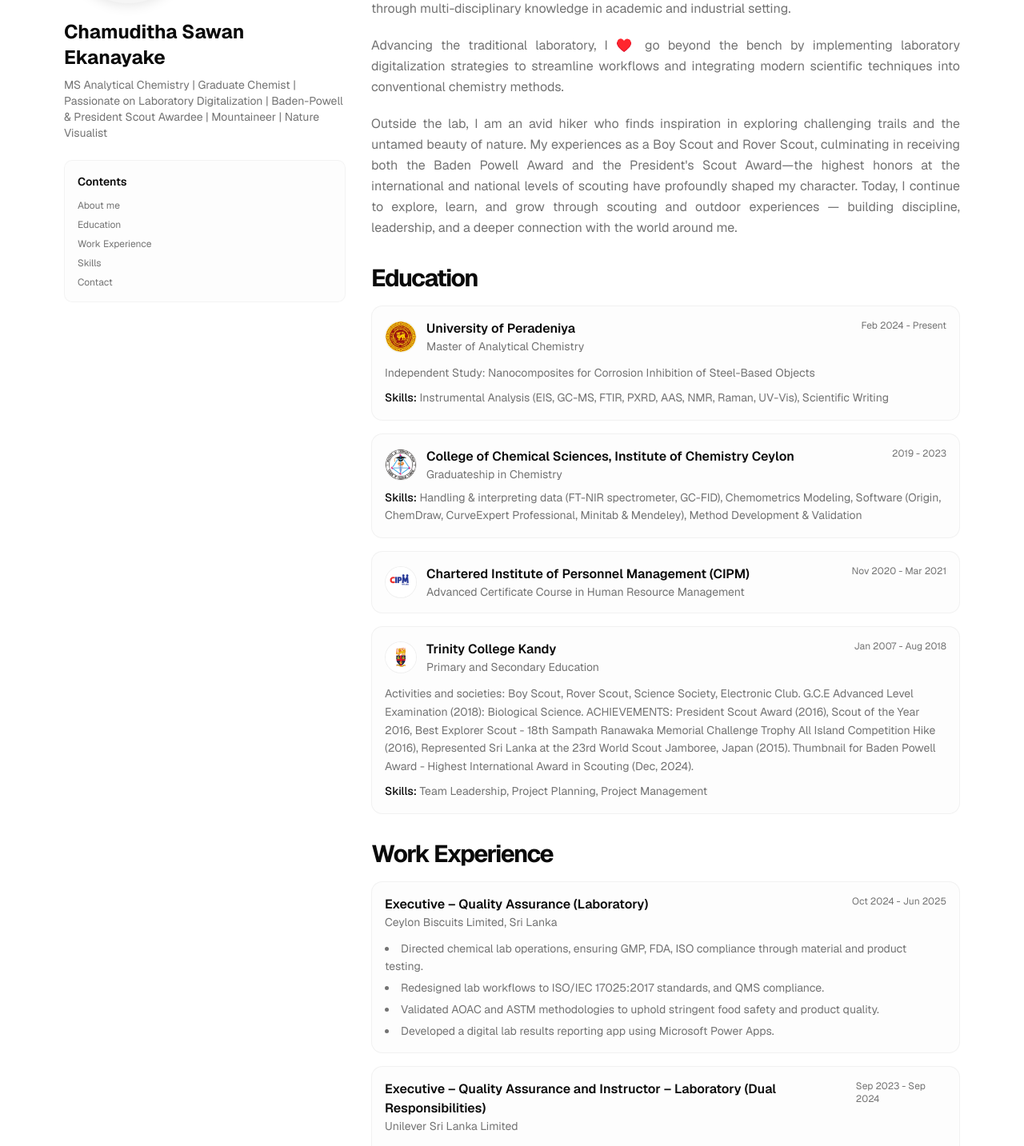
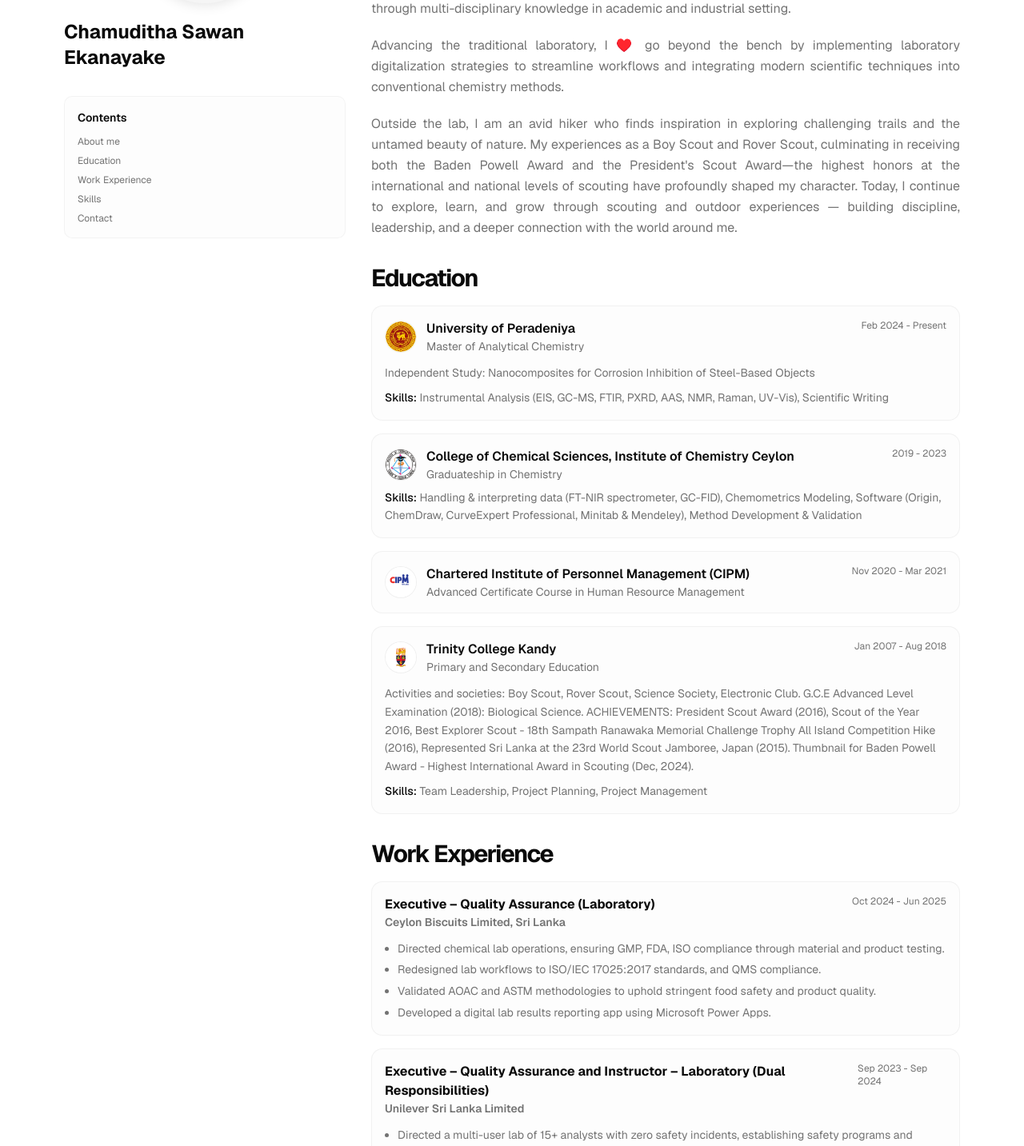
Before and after one commit to Nidula03/portfolio-chamuditha, a Next.js app: page / in a window 1280 px wide. Shown: the part 256-1689 px from the top of the page at 80% size. Built offline with nearby package versions, Linux system fonts and the light colour scheme.

Commit message:
feat: Refactor layout and improve styling in Page component; update resume descriptions for consistency

```diff
--- a/src/app/page.tsx
+++ b/src/app/page.tsx
@@ -18,6 +18,7 @@ export default function Page() {
           <div className="grid grid-cols-1 md:grid-cols-3 gap-8">
             {/* Left: Profile Picture and Info */}
             <div className="flex flex-col gap-y-6 self-start h-fit md:sticky md:top-24">
+              <div className="flex justify-center w-full">
                 <BlurFade delay={BLUR_FADE_DELAY}>
                   <div className="size-40 border rounded-full shadow-lg ring-4 ring-muted overflow-hidden">
                     <Image
@@ -31,6 +32,7 @@ export default function Page() {
                     />
                   </div>
                 </BlurFade>
+              </div>
               <div>
                 <BlurFadeText
                   delay={BLUR_FADE_DELAY * 1}
@@ -170,8 +172,8 @@ export default function Page() {
                                 </div>
                               ) : null}
                               <div>
-                                <h3 className="text-base font-semibold text-foreground">{item.company}</h3>
-                                <p className="text-sm text-muted-foreground">{item.title}</p>
+                                <h3 className="text-base font-bold text-foreground">{item.company}</h3>
+                                <p className="text-sm font-semibold text-muted-foreground">{item.title}</p>
                                 {item.badge ? (
                                   <p className="mt-1 text-xs text-muted-foreground">
                                     {item.badge}
@@ -186,9 +188,9 @@ export default function Page() {
 
                           {item.description &&
                             (Array.isArray(item.description) ? (
-                              <ul className="mt-3 text-sm text-muted-foreground leading-relaxed list-disc list-inside space-y-1">
+                              <ul className="mt-3 text-sm text-muted-foreground leading-relaxed list-disc space-y-1 pl-4 [&_li]:pl-0">
                                 {item.description.map((desc, i) => (
-                                  <li key={i}>{desc.replace(/^•\s*/, "")}</li>
+                                  <li key={i} className="pl-2">{desc.replace(/^•\s*/, "")}</li>
                                 ))}
                               </ul>
                             ) : (
--- a/src/data/resume.tsx
+++ b/src/data/resume.tsx
@@ -6,7 +6,7 @@ export const DATA = {
   name: "Chamuditha Sawan Ekanayake",
   initials: "CE",
   url: "https://chamuditha.vercel.app",
-  description: "MS Analytical Chemistry | Graduate Chemist | Passionate on Laboratory Digitalization | Baden-Powell  &  President Scout Awardee | Mountaineer | Nature Visualist",
+  description: "",
   summary: `Hello! 👋😊
 
 I'm a self-driven researcher with expertise in analytical chemistry and passionate about applying analytical techniques to solve complex problems with a focus on innovation and sustainability through multi-disciplinary knowledge in academic and industrial setting.
@@ -60,10 +60,10 @@ Outside the lab, I am an avid hiker who finds inspiration in exploring challengi
   start: "Oct 2024",
   end: "Jun 2025",
   description: [
-    "• Directed chemical lab operations, ensuring GMP, FDA, ISO compliance through material and product testing.",
-    "• Redesigned lab workflows to ISO/IEC 17025:2017 standards, and QMS compliance.",
-    "• Validated AOAC and ASTM methodologies to uphold stringent food safety and product quality.",
-    "• Developed a digital lab results reporting app using Microsoft Power Apps.",
+    "•Directed chemical lab operations, ensuring GMP, FDA, ISO compliance through material and product testing.",
+    "•Redesigned lab workflows to ISO/IEC 17025:2017 standards, and QMS compliance.",
+    "•Validated AOAC and ASTM methodologies to uphold stringent food safety and product quality.",
+    "•Developed a digital lab results reporting app using Microsoft Power Apps.",
   ],
 },
     {
@@ -73,9 +73,9 @@ Outside the lab, I am an avid hiker who finds inspiration in exploring challengi
       start: "Sep 2023",
       end: "Sep 2024",
       description: [
-        "Directed a multi-user lab of 15+ analysts with zero safety incidents, establishing safety programs and driving compliance by training staff on SOPs, analytical instruments and testing. ",
-        "Authored SOPs that streamlined instrument training (Chemical & Microbiology)",
-        "Performed analytical testing using GC-FID, FTIR spectrometer, and Celsis Advanced Luminometer with spectral interpretation."
+        "•Directed a multi-user lab of 15+ analysts with zero safety incidents, establishing safety programs and driving compliance by training staff on SOPs, analytical instruments and testing.",
+        "•Authored SOPs that streamlined instrument training (Chemical & Microbiology)",
+        "•Performed analytical testing using GC-FID, FTIR spectrometer, and Celsis Advanced Luminometer with spectral interpretation."
       ],
     },
 
@@ -86,7 +86,7 @@ Outside the lab, I am an avid hiker who finds inspiration in exploring challengi
       start: "Feb 2023",
       end: "Jul 2023",
       description: [
-        "Gained industrial experience in a manufacturing environment & drove multiple factory-level project."
+        "•Gained industrial experience in a manufacturing environment & drove multiple factory-level project."
       ]
     },
 
@@ -96,7 +96,7 @@ Outside the lab, I am an avid hiker who finds inspiration in exploring challengi
       start: "Aug 2022",
       end: "Jan 2023",
        description: [
-        "Gained industrial experience in a manufacturing environment & drove multiple factory-level project."
+        "•Gained industrial experience in a manufacturing environment & drove multiple factory-level project."
       ]
     },
   ] as Array<{
```
Lines whose indentation alone changed are shown as unchanged.
